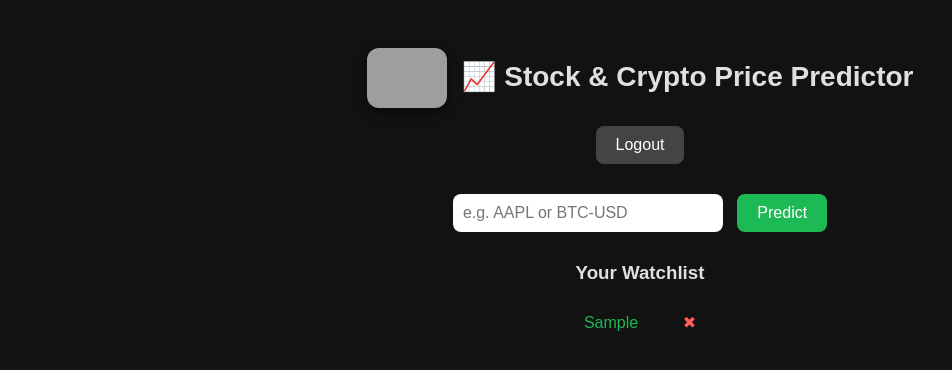
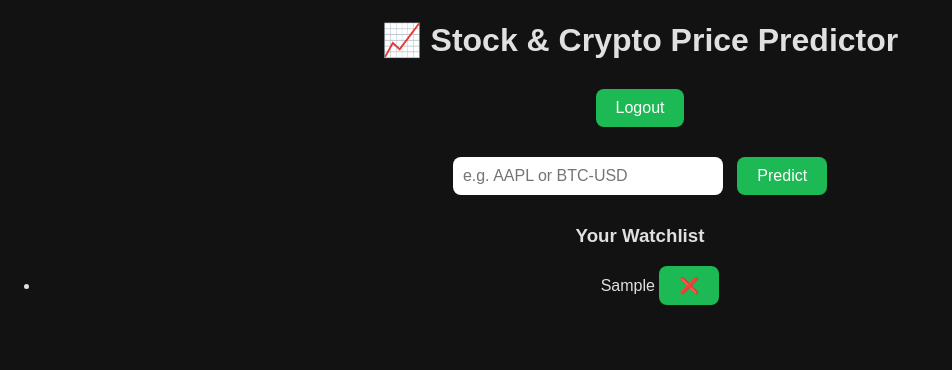
Before and after one commit to juliaseesu/stock-predictor-app, a Flask app: page / in a window 1280 px wide. Shown: the top 370 px of the page, without its empty margins (0-952 px from the left). Run offline with Flask 3, Linux system fonts and the light colour scheme; the visitor is signed in with stand-in values (Sample User, id 1); tables that the repository leaves empty hold one stand-in row (values such as "Sample post"); grey boxes are pictures that could not be loaded.

Commit message:
Final app and index update with working graph

```diff
--- a/app.py
+++ b/app.py
@@ -11,7 +11,7 @@ import os
 app = Flask(__name__)
 app.secret_key = 'your_secret_key'
 
-# Database configuration
+# Database setup
 app.config['SQLALCHEMY_DATABASE_URI'] = 'sqlite:///stockapp.db'
 app.config['SQLALCHEMY_TRACK_MODIFICATIONS'] = False
 db = SQLAlchemy(app)
@@ -28,7 +28,7 @@ class Watchlist(db.Model):
     ticker = db.Column(db.String(20), nullable=False)
     user_id = db.Column(db.Integer, db.ForeignKey('user.id'), nullable=False)
 
-# Create database tables
+# Create tables
 with app.app_context():
     db.create_all()
 
@@ -82,7 +82,7 @@ def remove_ticker(ticker):
         db.session.commit()
     return redirect(url_for('index'))
 
-# Home route
+# Home
 @app.route('/', methods=['GET', 'POST'])
 def index():
     user = User.query.filter_by(username=session.get('user')).first()
@@ -97,41 +97,46 @@ def index():
         ticker = selected_ticker.strip().upper()
         try:
             data = yf.download(ticker, period='6mo')
+            if data.empty or len(data) < 30:
+                raise ValueError(f"No chart data returned for '{ticker}'.")
 
-            if data.empty or len(data) < 30:
-                raise ValueError(f"No chart data returned for '{ticker}'. Please check the symbol or try another one.")
-
-            # Reset index to access 'Date' as a column
             data.reset_index(inplace=True)
+            data = data[['Date', 'Close']].dropna()
             data['Days'] = range(len(data))
+            data['Close'] = pd.to_numeric(data['Close'], errors='coerce')
+            data.dropna(subset=['Close'], inplace=True)
 
             model = LinearRegression()
             model.fit(data[['Days']], data['Close'])
 
-            # Predict future
             future_days = list(range(len(data), len(data) + 30))
             future_dates = pd.date_range(start=data['Date'].iloc[-1] + pd.Timedelta(days=1), periods=30)
             future_prices = model.predict(pd.DataFrame({'Days': future_days}))
 
-            # Plot actual + future
             trace_actual = go.Scatter(
-                x=data['Date'], y=data['Close'], mode='lines', name='Actual Price'
+                x=data['Date'], y=data['Close'],
+                mode='lines', name='Actual Price',
+                line=dict(color='deepskyblue')
             )
+
             trace_predicted = go.Scatter(
-                x=future_dates, y=future_prices, mode='lines', name='Predicted Price', line=dict(dash='dash')
+                x=future_dates, y=future_prices,
+                mode='lines', name='Predicted Price',
+                line=dict(color='orange', dash='dash')
             )
 
             layout = go.Layout(
                 title=f"{ticker} Price Prediction (Next 30 Days)",
-                xaxis_title="Date",
-                yaxis_title="Price (USD)",
+                xaxis=dict(title="Date"),
+                yaxis=dict(title="Price (USD)",
+                           range=[min(data['Close'].min(), future_prices.min()) - 10,
+                                  max(data['Close'].max(), future_prices.max()) + 10]),
                 template="plotly_dark"
             )
 
             fig = go.Figure(data=[trace_actual, trace_predicted], layout=layout)
             chart_html = pio.to_html(fig, full_html=False)
 
-            # Save to watchlist
             if not Watchlist.query.filter_by(user_id=user.id, ticker=ticker).first():
                 db.session.add(Watchlist(ticker=ticker, user_id=user.id))
                 db.session.commit()
@@ -144,7 +149,7 @@ def index():
 
     return render_template("index.html", chart_html=chart_html, error=error, watchlist=watchlist)
 
-# Run on Render-compatible port
+# Render compatibility
 if __name__ == '__main__':
     port = int(os.environ.get('PORT', 5000))
     app.run(debug=False, host='0.0.0.0', port=port)
--- a/templates/index.html
+++ b/templates/index.html
@@ -1,18 +1,15 @@
 <!DOCTYPE html>
-<html>
+<html lang="en">
 <head>
     <meta charset="UTF-8">
-    <title>Stock & Crypto Predictor</title>
+    <title>Stock & Crypto Price Predictor</title>
     <link rel="stylesheet" href="{{ url_for('static', filename='style.css') }}">
 </head>
 <body>
-    <div style="display: flex; justify-content: center; align-items: center; margin-top: 20px;">
-        <img src="{{ url_for('static', filename='logo.png') }}" style="height: 60px; margin-right: 15px;">
-        <h2>📈 Stock & Crypto Price Predictor</h2>
-    </div>
+    <h1>📈 Stock & Crypto Price Predictor</h1>
 
-    <form method="GET" action="{{ url_for('logout') }}" style="text-align: center; margin: 10px;">
-        <button type="submit" style="background-color: #444;">Logout</button>
+    <form method="GET" action="{{ url_for('logout') }}">
+        <button type="submit">Logout</button>
     </form>
 
     <form method="POST">
@@ -21,30 +18,23 @@
     </form>
 
     {% if error %}
-        <p style="color: #ff5e5e;">⚠️ {{ error }}</p>
+        <p style="color: red;">{{ error }}</p>
     {% endif %}
 
-    {% if watchlist %}
     <h3>Your Watchlist</h3>
-        <ul style="list-style: none; padding-left: 0;">
+    <ul>
         {% for item in watchlist %}
-                <li style="margin-bottom: 10px;">
-                    <form method="GET" action="/" style="display: inline;">
-                        <input type="hidden" name="ticker" value="{{ item }}">
-                        <button type="submit" style="background: none; border: none; color: #1db954;">{{ item }}</button>
-                    </form>
-                    <form method="POST" action="{{ url_for('remove_ticker', ticker=item) }}" style="display: inline;">
-                        <button type="submit" style="background: none; border: none; color: #ff5e5e;">✖</button>
+            <li>
+                {{ item }}
+                <form method="POST" action="{{ url_for('remove_ticker', ticker=item) }}" style="display:inline;">
+                    <button type="submit">❌</button>
                 </form>
             </li>
         {% endfor %}
     </ul>
-    {% endif %}
 
     {% if chart_html %}
-        <div style="margin: 30px auto; max-width: 1000px;">
-            {{ chart_html|safe }}
-        </div>
+        <div>{{ chart_html | safe }}</div>
     {% endif %}
 </body>
 </html>
```
Lines whose indentation alone changed are shown as unchanged.
